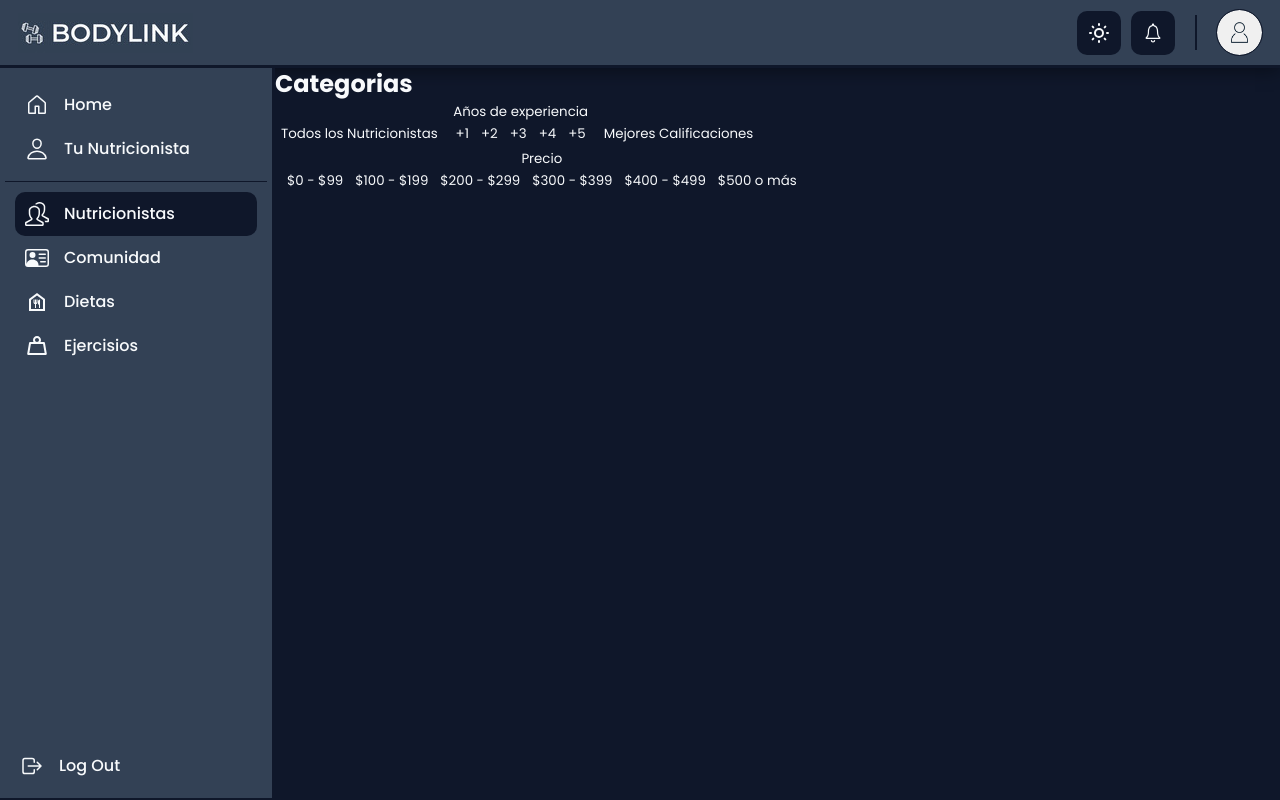
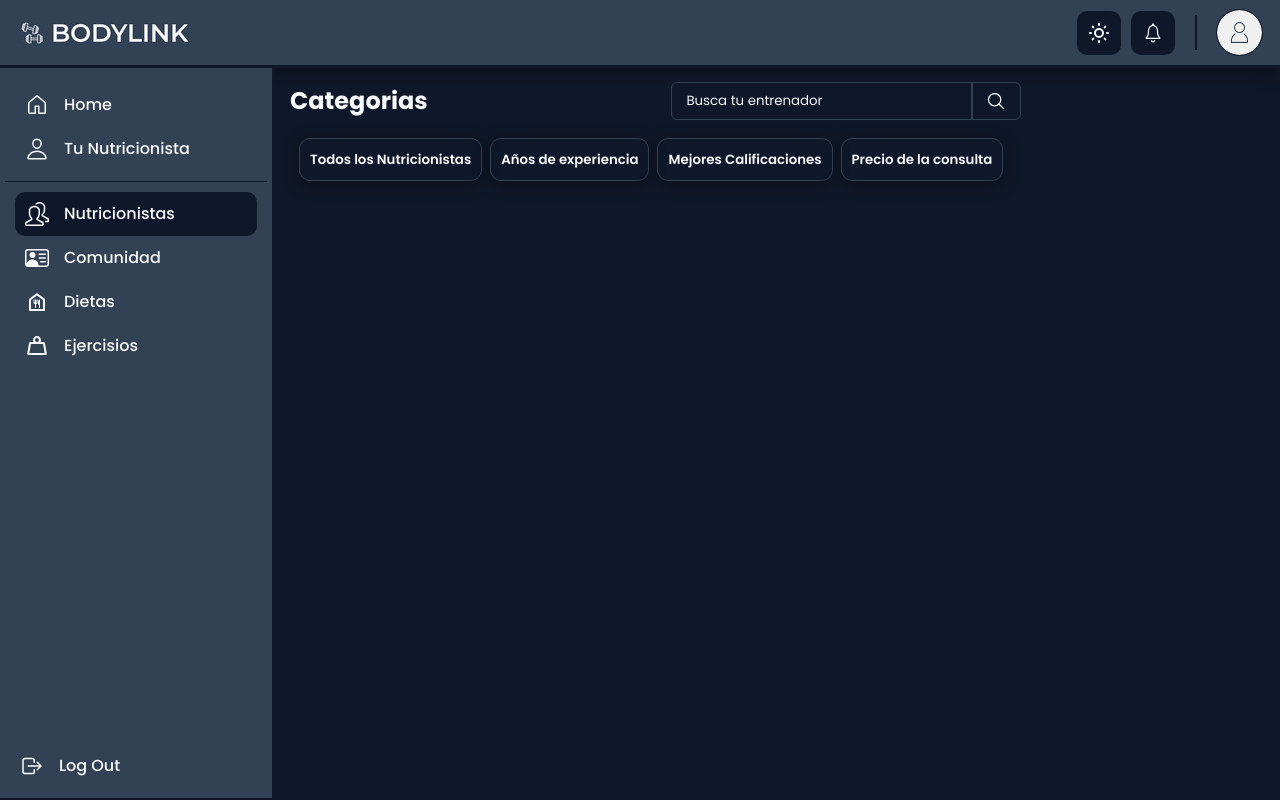
Before and after one commit to adrife2005/BodyLink_FRONTEND, a React (Vite) app: page /nutricionistas in a window 1280 px wide. Built offline with nearby package versions, Linux system fonts and the light colour scheme.

Commit message:
chore: finish making the nutricionist page

```diff
--- a/src/components/NutricionistasButtons.jsx
+++ b/src/components/NutricionistasButtons.jsx
@@ -1,32 +1,33 @@
+import '../css/components/nutricionistasbutton.css'
+
 
 const NutricionistasButtons = () => {
   return (
-    <>
+    <div className='nutricionistas__sort__buttons'>
       <button className="nutricionistas__sort__conf">Todos los Nutricionistas</button>
       <button className="nutricionistas__sort__conf">
         <span>Años de experiencia</span>
         <div className="nutricionistas__experiencia__menu">
-          <button className="nutrionistas__experiecia__menu__buttons">+1</button>
-          <button className="nutrionistas__experiecia__menu__buttons">+2</button>
-          <button className="nutrionistas__experiecia__menu__buttons">+3</button>
-          <button className="nutrionistas__experiecia__menu__buttons">+4</button>
-          <button className="nutrionistas__experiecia__menu__buttons">+5</button>
+          <button className="nutrionistas__experiencia__menu__buttons">+1</button>
+          <button className="nutrionistas__experiencia__menu__buttons">+2</button>
+          <button className="nutrionistas__experiencia__menu__buttons">+3</button>
+          <button className="nutrionistas__experiencia__menu__buttons">+4</button>
+          <button className="nutrionistas__experiencia__menu__buttons">+5</button>
         </div>
       </button>
       <button className="nutricionistas__sort__conf">Mejores Calificaciones</button>
       <button className="nutricionistas__sort__conf">
-        <span>Precio</span>
+        <span>Precio de la consulta</span>
         <div className="nutricionistas__costo__menu">
-          <button className="nutrionistas__costo__menu__buttons">$0 - $99</button>
-          <button className="nutrionistas__costo__menu__buttons">$100 - $199</button>
-          <button className="nutrionistas__costo__menu__buttons">$200 - $299</button>
-          <button className="nutrionistas__costo__menu__buttons">$300 - $399</button>
-          <button className="nutrionistas__costo__menu__buttons">$400 - $499</button>
-          <button className="nutrionistas__costo__menu__buttons">$500 o más</button>
+          <button className="nutricionistas__costo__menu__buttons">$0 - $99</button>
+          <button className="nutricionistas__costo__menu__buttons">$100 - $199</button>
+          <button className="nutricionistas__costo__menu__buttons">$200 - $299</button>
+          <button className="nutricionistas__costo__menu__buttons">$300 - $399</button>
+          <button className="nutricionistas__costo__menu__buttons">$400 - $499</button>
+          <button className="nutricionistas__costo__menu__buttons">$500 o más</button>
         </div>
       </button>
-      <button className="nutricionistas__sort__conf"></button>
-    </>
+    </div>
   )
 }
 
--- a/src/components/NutricionistasInput.jsx
+++ b/src/components/NutricionistasInput.jsx
@@ -1,7 +1,20 @@
+import { useState } from 'react'
+import '../css/components/nutricionistasinput.css'
+import '../css/components/nutricionistasinput.css'
+import { IoSearchOutline } from "react-icons/io5";
+
+
 
 const NutricionistasInput = () => {
+  const [search, setSearch] = useState('')
+
   return (
-    <div>NutricionistasInput</div>
+    <div className="nutricionistas__input__search">
+      <input type="text" value={search} onChange={(e) => setSearch(e.target.value)} autoComplete='off' placeholder='Busca tu entrenador'/>
+      <div className="nutricionistas__input__wrapper">
+        <IoSearchOutline className='nutricionistas__input__icon' />
+      </div>
+    </div>
   )
 }
 
--- a/src/css/components/nutricionistas.css
+++ b/src/css/components/nutricionistas.css
@@ -1,5 +1,16 @@
 .nutricionistas {
   padding-left: 275px;
+}
+
+.nutricionista__container {
+  margin-inline: auto;
+  padding: 15px;
+}
+
+.nutricionistas__sort__search {
+  display: flex;
+  align-items: center;
+  margin-bottom: 20px;
 }
 
 /* Sections */
--- a/src/css/components/nutricionistasbutton.css
+++ b/src/css/components/nutricionistasbutton.css
@@ -0,0 +1,108 @@
+.nutricionistas__sort__buttons {
+  display: flex;
+  align-items: center;
+  gap: 10px;
+  padding-left: 5px;
+  flex-wrap: wrap;
+  user-select: none;
+}
+
+.nutricionistas__sort__conf {
+  padding: 10px;
+  border-radius: 10px;
+  box-shadow: var(--sidebar-shadow);
+  outline: 1px solid var(--header-color);
+  font-weight: 600;
+  position: relative;
+}
+
+.nutricionistas__sort__conf:hover .nutricionistas__experiencia__menu {
+  position: absolute;
+  display: flex;
+  visibility: visible;
+  top: 50px;
+  right: -25px;
+  box-shadow: var(--sidebar-shadow);
+  outline: 1px solid var(--header-color);
+  border-radius: 5px;
+}
+
+.nutricionistas__sort__conf .nutricionistas__experiencia__menu {
+  visibility: collapse;
+  position: absolute;
+  display: flex;
+  top: 50px;
+  right: 0px;
+  box-shadow: var(--sidebar-shadow);
+  outline: 1px solid var(--header-color);
+  border-radius: 5px;
+  transition: all 0.4s ease-in-out;
+}
+
+.nutricionistas__experiencia__menu .nutrionistas__experiencia__menu__buttons {
+  padding: 8px 12px;
+  border-radius: 5px;
+}
+
+.nutricionistas__experiencia__menu
+  .nutrionistas__experiencia__menu__buttons:hover {
+  background-color: var(--header-color);
+}
+
+.nutricionistas__sort__conf:hover .nutricionistas__costo__menu {
+  position: absolute;
+  display: flex;
+  visibility: visible;
+  top: 50px;
+  right: -60px;
+  box-shadow: var(--sidebar-shadow);
+  outline: 1px solid var(--header-color);
+  border-radius: 5px;
+}
+
+.nutricionistas__sort__conf .nutricionistas__costo__menu {
+  visibility: hidden;
+  position: absolute;
+  display: flex;
+  top: 50px;
+  right: 0px;
+  box-shadow: var(--sidebar-shadow);
+  outline: 1px solid var(--header-color);
+  border-radius: 5px;
+  transition: all 0.4s ease-in-out;
+}
+
+.nutricionistas__costo__menu .nutricionistas__costo__menu__buttons {
+  padding: 4px 8px;
+  border-radius: 5px;
+}
+
+.nutricionistas__costo__menu .nutricionistas__costo__menu__buttons:hover {
+  background-color: var(--header-color);
+}
+
+/* Sections */
+
+/* 2xl */
+/* @media (max-width: 1536px) {
+} */
+
+/* xl */
+/* @media (max-width: 1280px) {
+} */
+
+/* lg */
+/* @media (max-width: 1024px) {
+} */
+
+/* md */
+/* @media (max-width: 768px) {
+} */
+
+/* sm */
+/* @media (max-width: 640px) {
+} */
+
+/* xs */
+/* @media (max-width: 475px) {
+} */
--- a/src/css/components/nutricionistasinput.css
+++ b/src/css/components/nutricionistasinput.css
@@ -0,0 +1,59 @@
+.nutricionistas__input__search {
+  margin-inline: auto;
+  display: flex;
+  align-items: center;
+  justify-content: center;
+}
+
+.nutricionistas__input__search input {
+  border: none;
+  outline: 1px solid var(--header-color);
+  background-color: inherit;
+  border-start-start-radius: 5px;
+  border-end-start-radius: 5px;
+  padding: 7px 14px;
+  color: var(--clr-default);
+  width: 300px;
+}
+
+.nutricionistas__input__search input::placeholder {
+  color: var(--clr-default);
+}
+
+.nutricionistas__input__wrapper {
+  padding: 8px 14px;
+  outline: 1px solid var(--header-color);
+  border-start-end-radius: 5px;
+  border-end-end-radius: 5px;
+}
+
+.nutricionistas__input__search .nutricionistas__input__icon {
+  font-size: var(--text-xl);
+  color: var(--clr-default);
+}
+
+/* Sections */
+
+/* 2xl */
+/* @media (max-width: 1536px) {
+} */
+
+/* xl */
+/* @media (max-width: 1280px) {
+} */
+
+/* lg */
+/* @media (max-width: 1024px) {
+} */
+
+/* md */
+/* @media (max-width: 768px) {
+} */
+
+/* sm */
+/* @media (max-width: 640px) {
+} */
+
+/* xs */
+/* @media (max-width: 475px) {
+} */
--- a/src/pages/Nutricionistas.jsx
+++ b/src/pages/Nutricionistas.jsx
@@ -1,6 +1,7 @@
 import '../css/components/nutricionistas.css'
 import { AiFillStar } from "react-icons/ai";
 import NutricionistasButtons from '../components/NutricionistasButtons';
+import NutricionistasInput from '../components/NutricionistasInput';
 
 
 const Nutricionistas = () => {
@@ -327,10 +328,13 @@ const Nutricionistas = () => {
     <main>
       <section className="nutricionistas">
         <div className="nutricionista__container">
-            <div className="nutricionistas__sort">
+          <div className="nutricionistas__sort">
+              <div className="nutricionistas__sort__search">
               <h2>Categorias</h2>
+                <NutricionistasInput/>
+               </div>
               <div className="nutricionistas__sort__buttons">
-              <NutricionistasButtons/>
+                <NutricionistasButtons/>
               </div>
             </div>
         </div>
```
